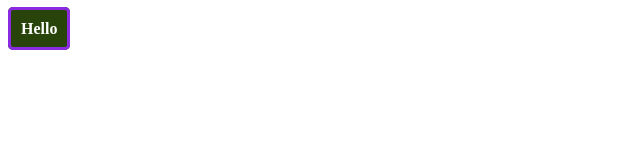
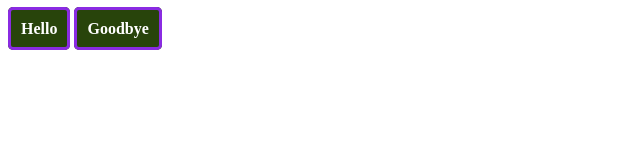
Before and after one commit to andrewbmack/testThursday, a plain HTML site: page index.html in a window 1280 px wide. Shown: the whole page, without its empty margins (0-640 px from the left). Drawn offline with Linux system fonts and the light colour scheme.

Commit message:
add goodbye button

```diff
--- a/index.html
+++ b/index.html
@@ -31,6 +31,7 @@ div{
 
 <div>
     <a href="#">Hello</a>
+    <a href="#">Goodbye</a>
 </div>
 
 </body>
```
